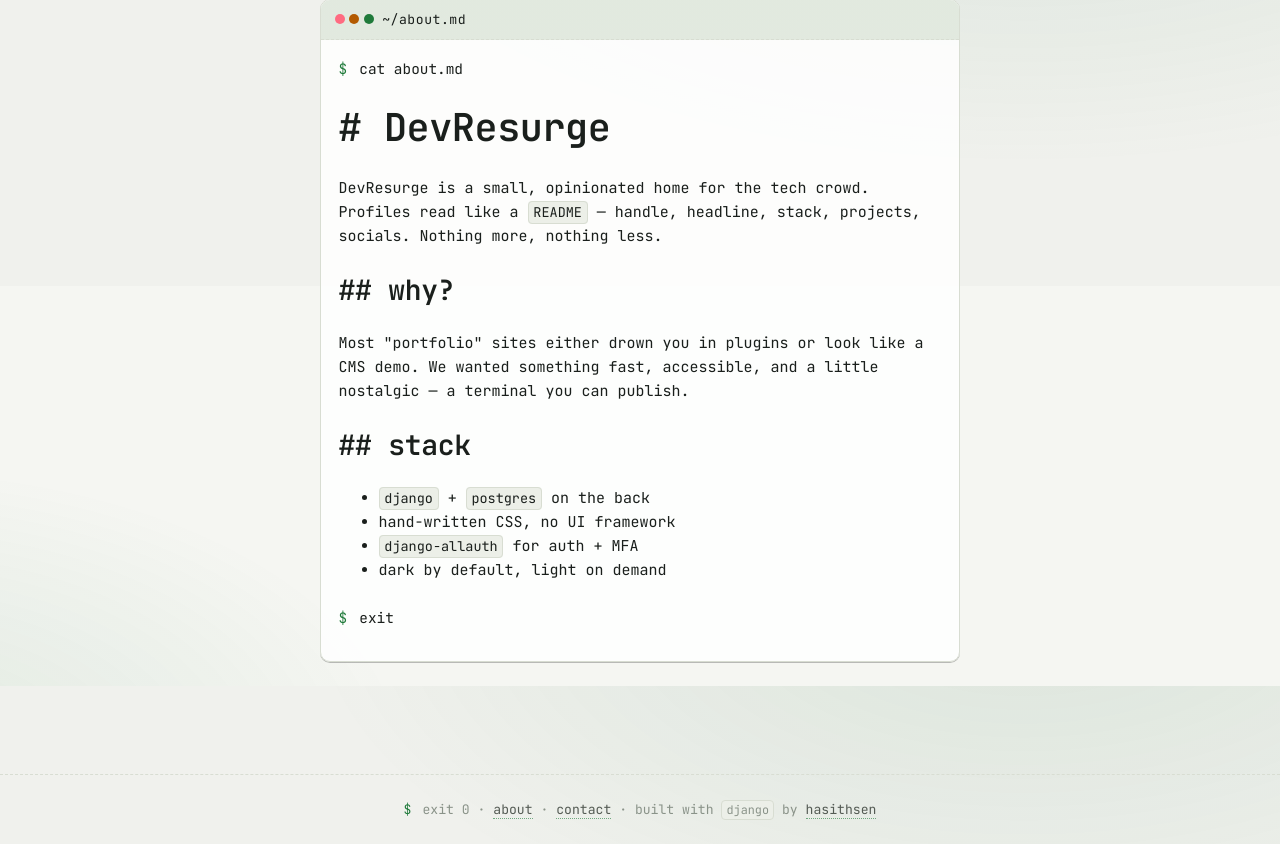
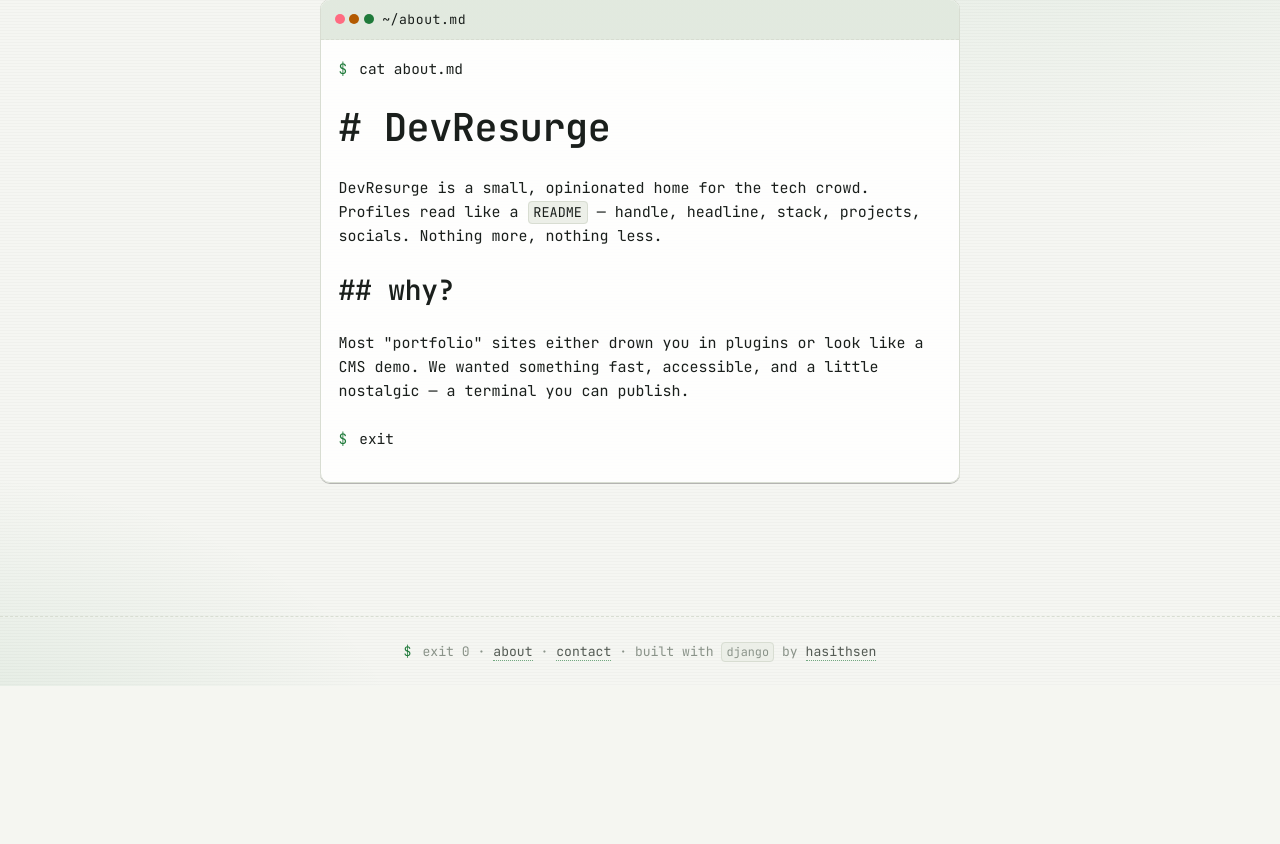
Before and after one commit to hasithsen/devresurge, a Django app: page /about/ in a window 1280 px wide. Shown: the part 114-958 px from the top of the page. After the commit the page ends 800 px from the top, so only its background shows below. Run offline with Django 5.2, Linux system fonts and the light colour scheme; parts of the project's set-up code (start-up, migrations or seed data) failed here and were passed over.

Commit message:
chore: Update about page content
Signed-off-by: hasithsen <sen.hasith@gmail.com>

```diff
--- a/devresurge/templates/pages/about.html
+++ b/devresurge/templates/pages/about.html
@@ -28,14 +28,6 @@
             can publish.
           </p>
 
-          <h2>## stack</h2>
-          <ul>
-            <li><code>django</code> + <code>postgres</code> on the back</li>
-            <li>hand-written CSS, no UI framework</li>
-            <li><code>django-allauth</code> for auth + MFA</li>
-            <li>dark by default, light on demand</li>
-          </ul>
-
           <p class="dr-cli"><span class="dr-prompt"></span> <span class="cmd">exit</span></p>
         </div>
       </article>
```
